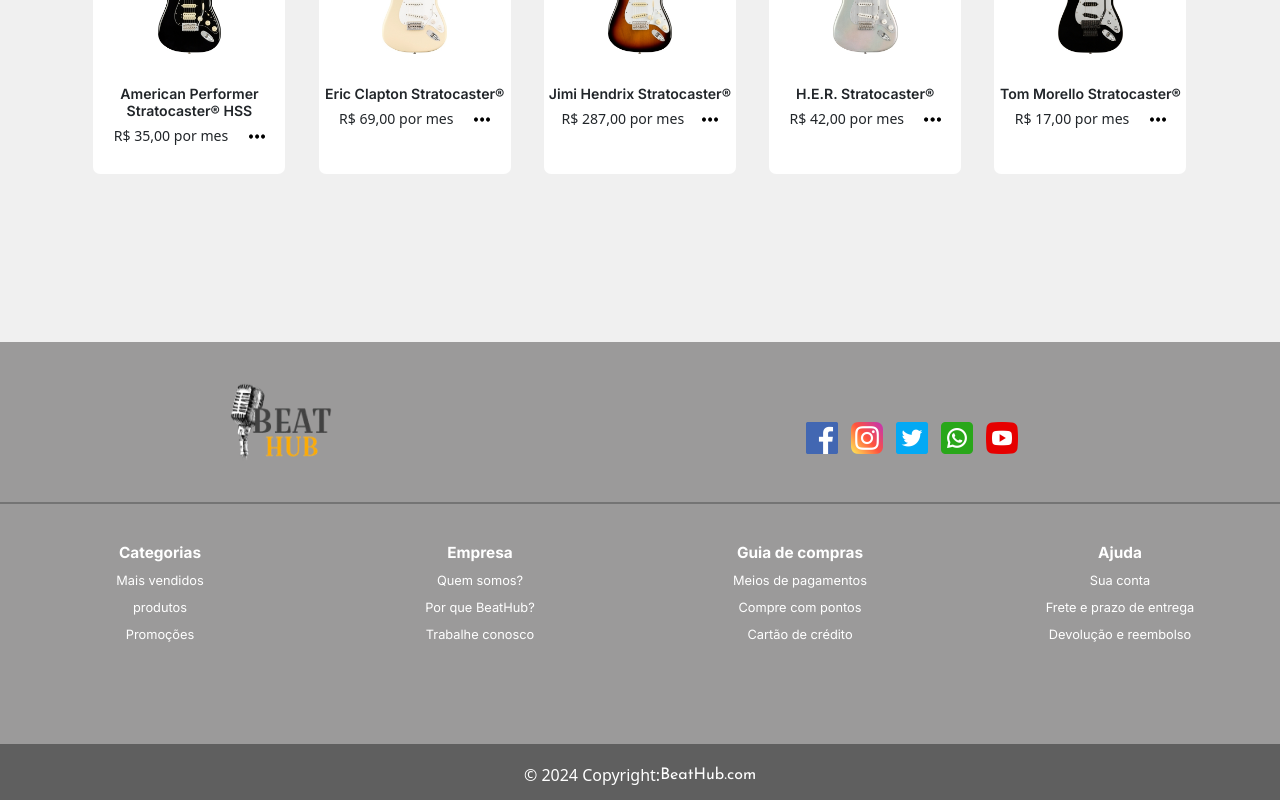
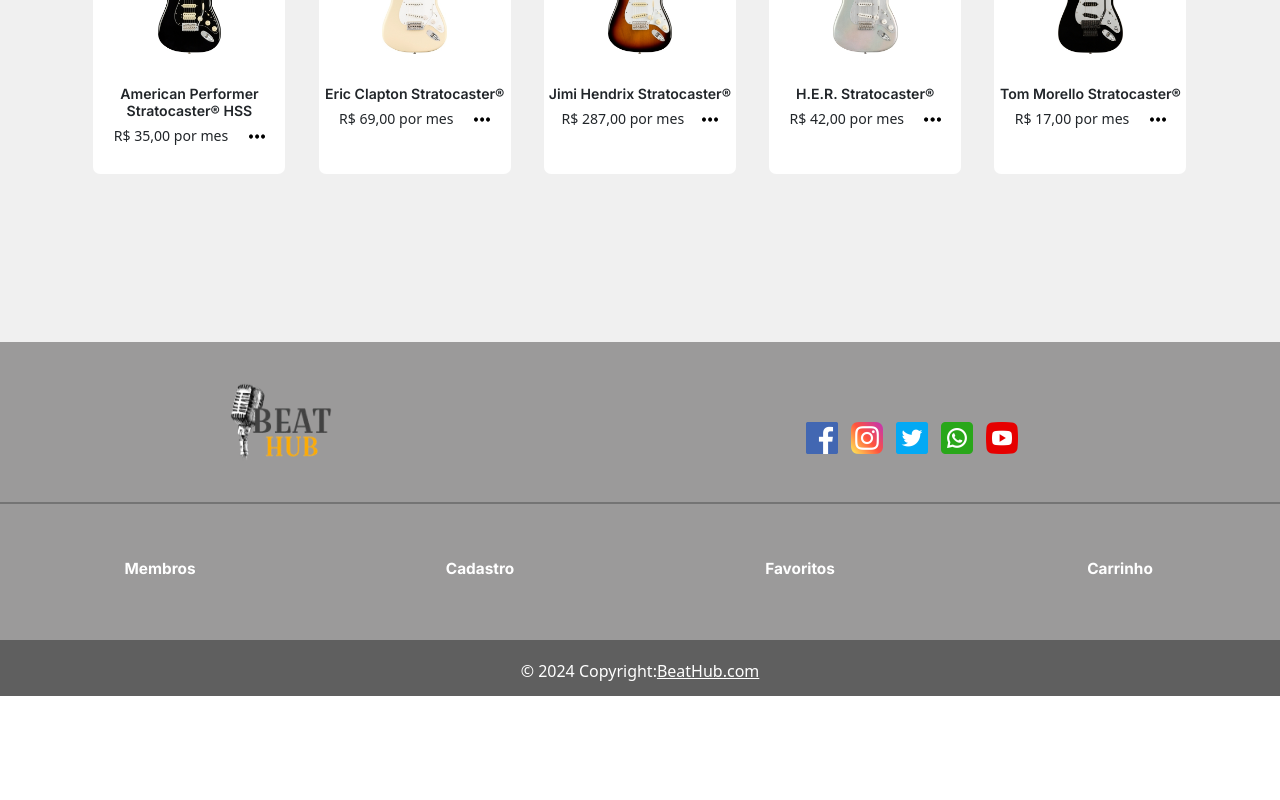
Before and after one commit to spricigom/BeatHub, a Vue app: page /Guitarra in a window 1280 px wide. Shown: the part 818-1618 px from the top of the page. After the commit the page ends 1514 px from the top, so only its background shows below. Built offline with nearby package versions, Linux system fonts and the light colour scheme; a web font is replaced by a local one.

Commit message:
FEAT: pronto

```diff
--- a/src/components/NavFooter.vue
+++ b/src/components/NavFooter.vue
@@ -17,36 +17,20 @@
         <hr style="border: 1px solid black; margin-top: 5vh;">
         <div class="baixo-footer">
             <div class="colunas-footer">
-                <h2><strong>Categorias</strong></h2>
-                <ul>
-                    <li>Mais vendidos</li>
-                    <li>produtos</li>
-                    <li>Promoções</li>
-                </ul>
+                <h2><strong>Membros</strong></h2>
+
             </div>
             <div class="colunas-footer">
-                <h2><strong>Empresa</strong></h2>
-                <ul>
-                    <li>Quem somos?</li>
-                    <li>Por que BeatHub?</li>
-                    <li>Trabalhe conosco</li>
-                </ul>
+                <h2><strong>Cadastro</strong></h2>
+
             </div>
             <div class="colunas-footer">
-                <h2><strong>Guia de compras</strong></h2>
-                <ul>
-                    <li>Meios de pagamentos</li>
-                    <li>Compre com pontos</li>
-                    <li>Cartão de crédito</li>
-                </ul>
+                <h2><strong>Favoritos</strong></h2>
+
             </div>
             <div class="colunas-footer">
-                <h2><strong>Ajuda</strong></h2>
-                <ul>
-                    <li>Sua conta</li>
-                    <li>Frete e prazo de entrega</li>
-                    <li>Devolução e reembolso</li>
-                </ul>
+                <h2><strong>Carrinho</strong></h2>
+
             </div>
         </div>
 
@@ -54,7 +38,7 @@
 
 <div class="Copyright" >
 © 2024 Copyright:
-<a  href="https://beathub.com/">BeatHub.com</a>
+<a  href="http://localhost:5173/">BeatHub.com</a>
 </div>
 </footer>
 </template>
@@ -74,7 +58,8 @@
 .icones-footer {
     width: 2.5vw;
     margin-top: 5vh;
-    margin-left: 1vw
+    margin-left: 1vw;
+    cursor: pointer
 }
 
  .redes-sociais {
@@ -87,7 +72,6 @@
     width: 10vw;
     display: inline-block;
     margin-top: 5vh;
-    margin-bottom: 15vh;
 
 }
 
--- a/src/views/BaixosView.vue
+++ b/src/views/BaixosView.vue
@@ -181,64 +181,7 @@
 
 
 
-        <footer>
-            <div class="footer">
-
-
-
-                <div class="cima-footer">
-                    <img src="@/assets/certa.png" alt="" class="logo-footer">
-                    <div class="redes-sociais">
-                        <img src="@/assets/facebook.png" alt="" class="icones-footer">
-                        <img src="@/assets/instagram (1).png" alt="" class="icones-footer">
-                        <img src="@/assets/twitter.png" alt="" class="icones-footer">
-                        <img src="@/assets/whatsapp (1).png" alt="" class="icones-footer">
-                        <img src="@/assets/youtube.png" alt="" class="icones-footer">
-                    </div>
-                </div>
-                <hr style="border: 1px solid black; margin-top: 5vh;">
-                <div class="baixo-footer">
-                    <div class="colunas-footer">
-                        <h2><strong>Categorias</strong></h2>
-                        <ul>
-                            <li>Mais vendidos</li>
-                            <li>produtos</li>
-                            <li>Promoções</li>
-                        </ul>
-                    </div>
-                    <div class="colunas-footer">
-                        <h2><strong>Empresa</strong></h2>
-                        <ul>
-                            <li>Quem somos?</li>
-                            <li>Por que BeatHub?</li>
-                            <li>Trabalhe conosco</li>
-                        </ul>
-                    </div>
-                    <div class="colunas-footer">
-                        <h2><strong>Guia de compras</strong></h2>
-                        <ul>
-                            <li>Meios de pagamentos</li>
-                            <li>Compre com pontos</li>
-                            <li>Cartão de crédito</li>
-                        </ul>
-                    </div>
-                    <div class="colunas-footer">
-                        <h2><strong>Ajuda</strong></h2>
-                        <ul>
-                            <li>Sua conta</li>
-                            <li>Frete e prazo de entrega</li>
-                            <li>Devolução e reembolso</li>
-                        </ul>
-                    </div>
-                </div>
-
-            </div>
-
-            <div class="Copyright">
-                © 2024 Copyright:
-                <a href="https://beathub.com/">BeatHub.com</a>
-            </div>
-        </footer>
+        <NavFooter />
 
     </body>
 </template>
--- a/src/views/CarrinhoView.vue
+++ b/src/views/CarrinhoView.vue
@@ -232,9 +232,9 @@
     align-items: center;
     flex-direction: column;
     margin-top: 10vh;
-    margin-bottom: 30vh;
+    margin-bottom: 65vh;
     position: relative;
-    left: 22vw;
+    left: 25vw;
 }
 
 .carrinho-e-texto p {
--- a/src/views/FavoritoView.vue
+++ b/src/views/FavoritoView.vue
@@ -24,11 +24,11 @@
 
                     </div>
                     <div class="carrinho-e-texto" v-else>
-                <img src="@/assets/bag.png" alt="" id="carrinho">
+                <img src="@/assets/coracao.png" alt="" id="carrinho" style="opacity: .7;">
                 <p>Adicione itens no seu favorito</p>
                 <RouterLink to="/">
                     <button>
-                        <p id="texto_botao">voltar para o site</p>
+                        <p id="texto_botao">Voltar para o site</p>
                     </button>
                 </RouterLink>
             </div>
@@ -36,7 +36,6 @@
                 <div class="direita">
           <div class="finalizar" v-if="produtoStore.produtosFavoritos.length > 0">
             <h2>Finalize Seu Aluguel</h2>
-
             <RouterLink to="/Carrinho">
               <button>Alugue</button>
             </RouterLink>
@@ -182,7 +181,7 @@
     margin-top: 10vh;
     margin-bottom: 30vh;
     position: relative;
-    left: 22vw;
+    left: 25vw;
 }
 
 .carrinho-e-texto p {
--- a/src/views/FormaPagamentoView.vue
+++ b/src/views/FormaPagamentoView.vue
@@ -29,13 +29,18 @@
                 <h4>A reserva do seu instrumento já está feita!</h4>
                 <p>Pagamento realizado com sucesso!</p>
                 <p id="retirada">RETIRADA SOMENTE NA LOJA</p>
-                <button @click="toggleModal">Fechar</button>
+                <button @click="toggleModal" style="width: 10vw;"><RouterLink to="/" id="routerlink">Voltar ao site</RouterLink></button>
             </div>
         </div>
     </body>
 </template>
 
 <style scoped>
+.modal-content #routerlink{
+    text-decoration: none;
+    color: white;
+}
+
 #retirada{
     font-family: 'Josefin Sans', sans-serif;
     font-size: .8vw;
--- a/src/views/GuitarraView.vue
+++ b/src/views/GuitarraView.vue
@@ -180,67 +180,8 @@
         </main>
 
 
-
-        <footer>
-            <div class="footer">
-
-
-
-                <div class="cima-footer">
-                    <img src="@/assets/certa.png" alt="" class="logo-footer">
-                    <div class="redes-sociais">
-                        <img src="@/assets/facebook.png" alt="" class="icones-footer">
-                        <img src="@/assets/instagram (1).png" alt="" class="icones-footer">
-                        <img src="@/assets/twitter.png" alt="" class="icones-footer">
-                        <img src="@/assets/whatsapp (1).png" alt="" class="icones-footer">
-                        <img src="@/assets/youtube.png" alt="" class="icones-footer">
-                    </div>
-                </div>
-                <hr style="border: 1px solid black; margin-top: 5vh;">
-                <div class="baixo-footer">
-                    <div class="colunas-footer">
-                        <h2><strong>Categorias</strong></h2>
-                        <ul>
-                            <li>Mais vendidos</li>
-                            <li>produtos</li>
-                            <li>Promoções</li>
-                        </ul>
-                    </div>
-                    <div class="colunas-footer">
-                        <h2><strong>Empresa</strong></h2>
-                        <ul>
-                            <li>Quem somos?</li>
-                            <li>Por que BeatHub?</li>
-                            <li>Trabalhe conosco</li>
-                        </ul>
-                    </div>
-                    <div class="colunas-footer">
-                        <h2><strong>Guia de compras</strong></h2>
-                        <ul>
-                            <li>Meios de pagamentos</li>
-                            <li>Compre com pontos</li>
-                            <li>Cartão de crédito</li>
-                        </ul>
-                    </div>
-                    <div class="colunas-footer">
-                        <h2><strong>Ajuda</strong></h2>
-                        <ul>
-                            <li>Sua conta</li>
-                            <li>Frete e prazo de entrega</li>
-                            <li>Devolução e reembolso</li>
-                        </ul>
-                    </div>
-                </div>
-
-            </div>
-
-            <div class="Copyright">
-                © 2024 Copyright:
-                <a href="https://beathub.com/">BeatHub.com</a>
-            </div>
-        </footer>
-
-    </body>
+        <NavFooter />
+</body>
 </template>
 
 <style scoped>
```
